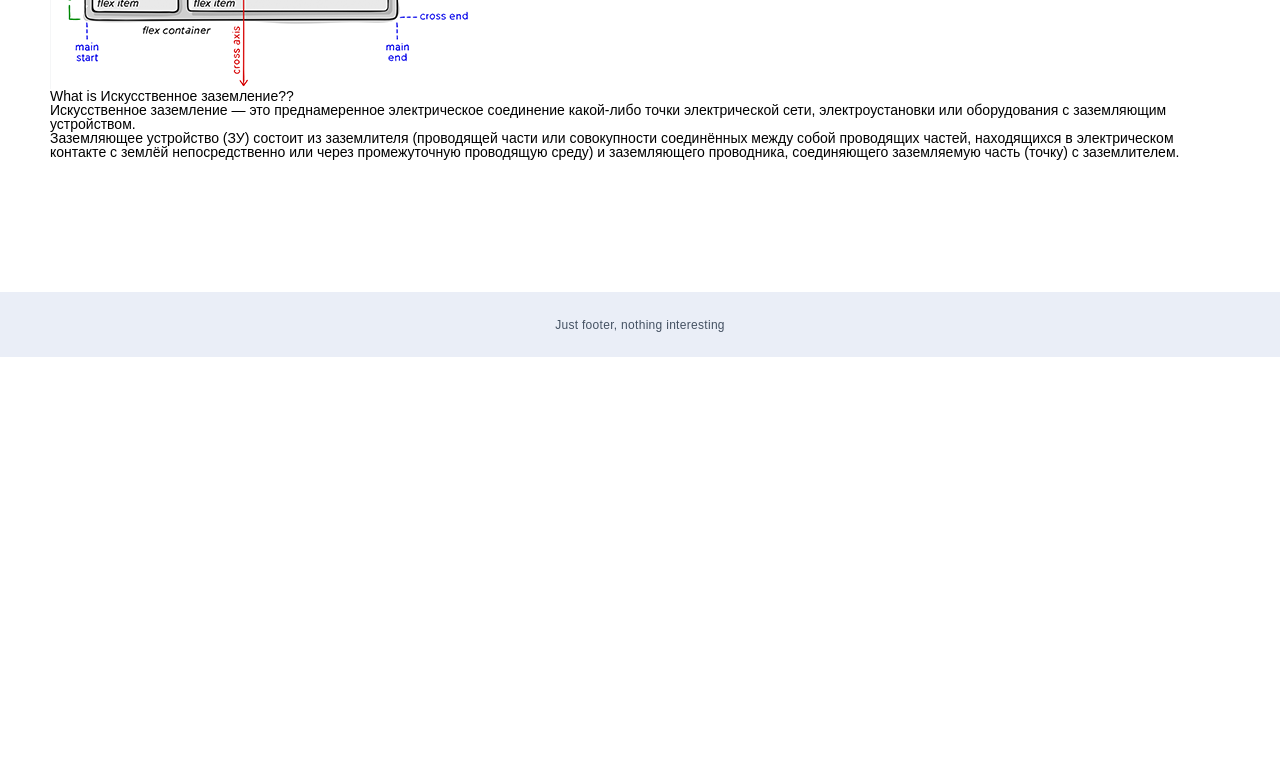
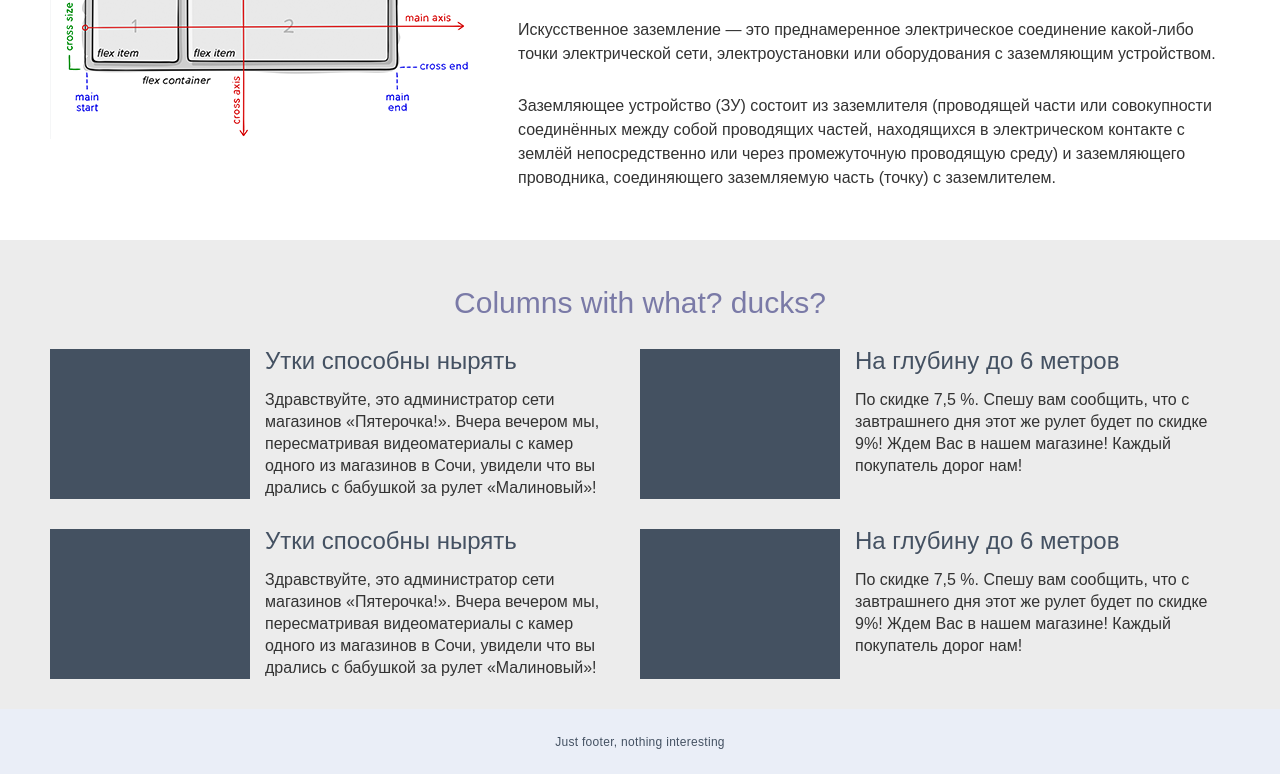
Before and after one commit to kurakinasv/css_components, a plain HTML site: page components_css/flexbox_study/index.html in a window 1280 px wide. Shown: the part 443-1217 px from the top of the page. Before the commit the page ends 800 px from the top, so only its background shows below. Drawn offline with Linux system fonts and the light colour scheme.

Commit message:
what css (my) + columns (also)

```diff
--- a/components_css/flexbox_study/index.html
+++ b/components_css/flexbox_study/index.html
@@ -55,15 +55,15 @@
                         </div>
 
                         <div class="what__body">
-                            <div class="what__title">What is Искусственное заземление??</div>
+                            <div class="title">What is Искусственное заземление??</div>
 
                             <div class="what__text">
-                                <p>
+                                <p class="what__para">
                                     Искусственное заземление — это преднамеренное электрическое соединение какой-либо
                                     точки электрической сети, электроустановки или оборудования с заземляющим
                                     устройством.
                                 </p>
-                                <p>
+                                <p class="what__para">
                                     Заземляющее устройство (ЗУ) состоит из заземлителя (проводящей части или
                                     совокупности соединённых между собой проводящих частей, находящихся в электрическом
                                     контакте с землёй непосредственно или через промежуточную проводящую среду) и
@@ -77,6 +77,95 @@
 
             </div>
 
+        </div>
+
+
+
+        <div class="columns">
+            <div class="container">
+
+                <div class="columns__row">
+
+                    <div class="columns__title title">Columns with what? ducks?</div>
+
+
+                    <div class="columns__block">
+
+
+                        <div class="columns__item">
+                            <div class="columns__image">
+                                <img src="/flexbox_study/img/image.png" alt="">
+                            </div>
+
+                            <div class="columns__body">
+
+                                <div class="columns__subtitle">Утки способны нырять</div>
+
+                                <div class="columns__text">
+                                    Здравствуйте, это администратор сети магазинов «Пятерочка!». Вчера вечером мы,
+                                    пересматривая видеоматериалы с камер одного из магазинов в Сочи, увидели что вы
+                                    дрались с бабушкой за рулет «Малиновый»!
+                                </div>
+                            </div>
+                        </div>
+
+                        <div class="columns__item">
+                            <div class="columns__image">
+                                <img src="/flexbox_study/img/image.png" alt="">
+                            </div>
+
+                            <div class="columns__body">
+
+                                <div class="columns__subtitle">На глубину до 6 метров</div>
+
+                                <div class="columns__text">
+                                    По скидке 7,5 %. Спешу вам сообщить, что с
+                                    завтрашнего дня этот же рулет будет по скидке 9%! Ждем Вас в нашем магазине! Каждый
+                                    покупатель дорог нам!
+                                </div>
+                            </div>
+                        </div>
+
+                        <div class="columns__item">
+                            <div class="columns__image">
+                                <img src="/flexbox_study/img/image.png" alt="">
+                            </div>
+
+                            <div class="columns__body">
+
+                                <div class="columns__subtitle">Утки способны нырять</div>
+
+                                <div class="columns__text">
+                                    Здравствуйте, это администратор сети магазинов «Пятерочка!». Вчера вечером мы,
+                                    пересматривая видеоматериалы с камер одного из магазинов в Сочи, увидели что вы
+                                    дрались с бабушкой за рулет «Малиновый»!
+                                </div>
+                            </div>
+                        </div>
+
+                        <div class="columns__item">
+                            <div class="columns__image">
+                                <img src="/flexbox_study/img/image.png" alt="">
+                            </div>
+
+                            <div class="columns__body">
+
+                                <div class="columns__subtitle">На глубину до 6 метров</div>
+
+                                <div class="columns__text">
+                                    По скидке 7,5 %. Спешу вам сообщить, что с
+                                    завтрашнего дня этот же рулет будет по скидке 9%! Ждем Вас в нашем магазине! Каждый
+                                    покупатель дорог нам!
+                                </div>
+                            </div>
+                        </div>
+
+
+                    </div>
+                </div>
+
+
+            </div>
         </div>
 
 
--- a/components_css/flexbox_study/styles.css
+++ b/components_css/flexbox_study/styles.css
@@ -46,6 +46,8 @@ nav, header, footer {
     flex-direction: column;
 
     --color: #445162;
+    --title-col: rgb(122, 122, 167);
+    --text-col: #333333;
 }
 
 
@@ -103,6 +105,89 @@ nav, header, footer {
 }
 
 
+
+/*+ What */
+
+.what {
+    padding: 50px 0;
+
+}
+
+.what__row {
+    display: flex;
+}
+
+.what__body {
+    padding-left: 38px;
+}
+
+.title {
+    font-size: 30px;
+    color: var(--title-col);
+}
+
+.what__text {
+    padding-top: 35px;
+    font-size: 16px;
+    color: var(--text-col);
+    line-height: 24px;
+}
+
+.what__para:first-child {
+    padding-bottom: 28px;
+}
+
+
+
+/*+ Columns */
+
+.columns {
+    background-color: #ececec;
+}
+
+.columns__row {
+    padding-top: 48px;
+    display: flex;
+    flex-direction: column;
+
+    justify-content: center;
+    align-items: center;
+}
+
+.columns__block {
+    padding-top: 31px;
+
+    display: flex;
+    flex-wrap: wrap;
+}
+
+.columns__item {
+    width: 50%;
+    padding-bottom: 30px;
+    padding-right: 16px;
+
+    display: flex;
+    /* margin-right: -8px; */
+}
+
+.columns__body {
+    padding-left: 15px;
+}
+
+.columns__subtitle {
+    padding-bottom: 16px;
+
+    font-size: 24px;
+    color: var(--color);
+}
+
+.columns__text {
+    font-size: 16px;
+    color: var(--text-col);
+    line-height: 22px;
+}
+
+
 /*+ Footer */
 
 .footer {
```
